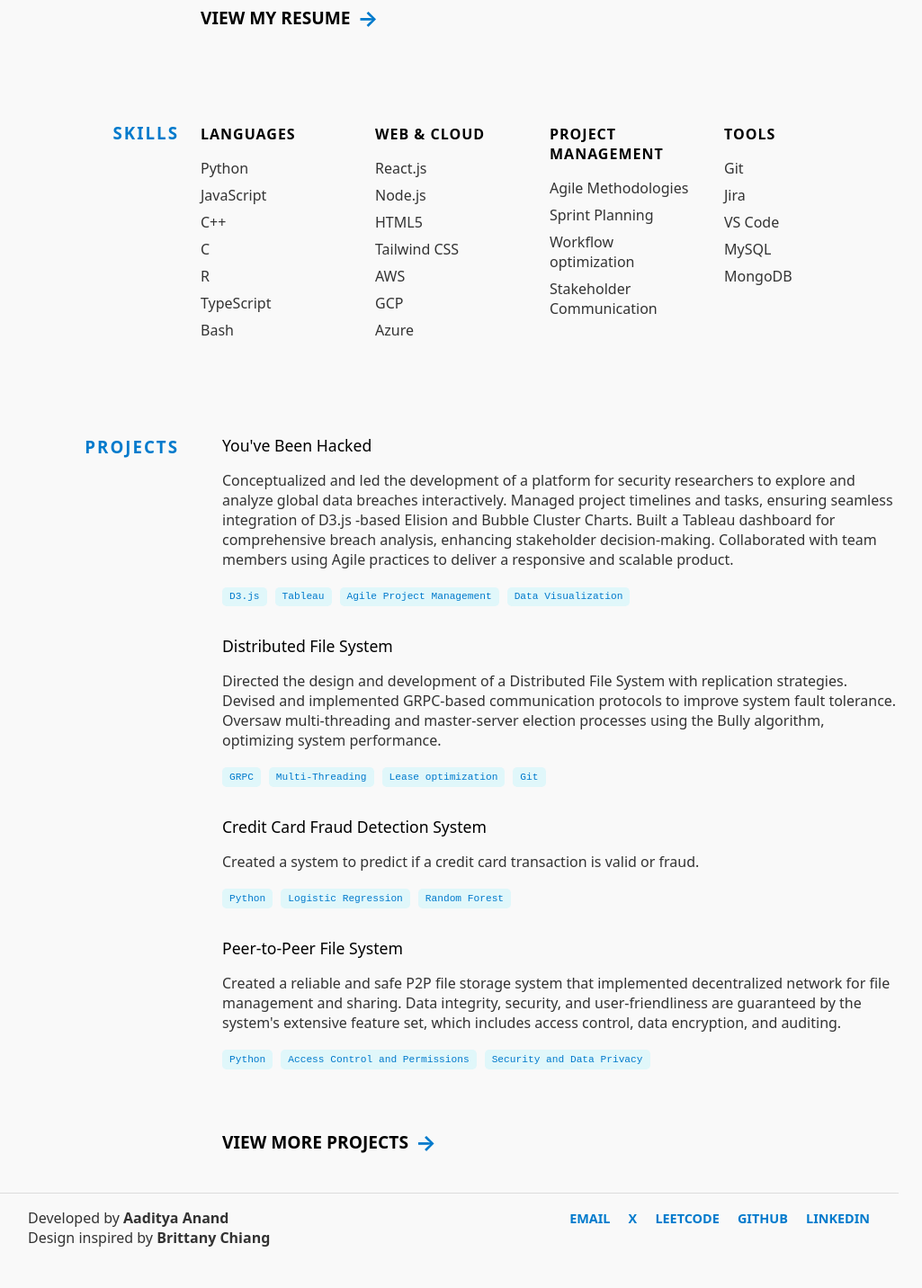
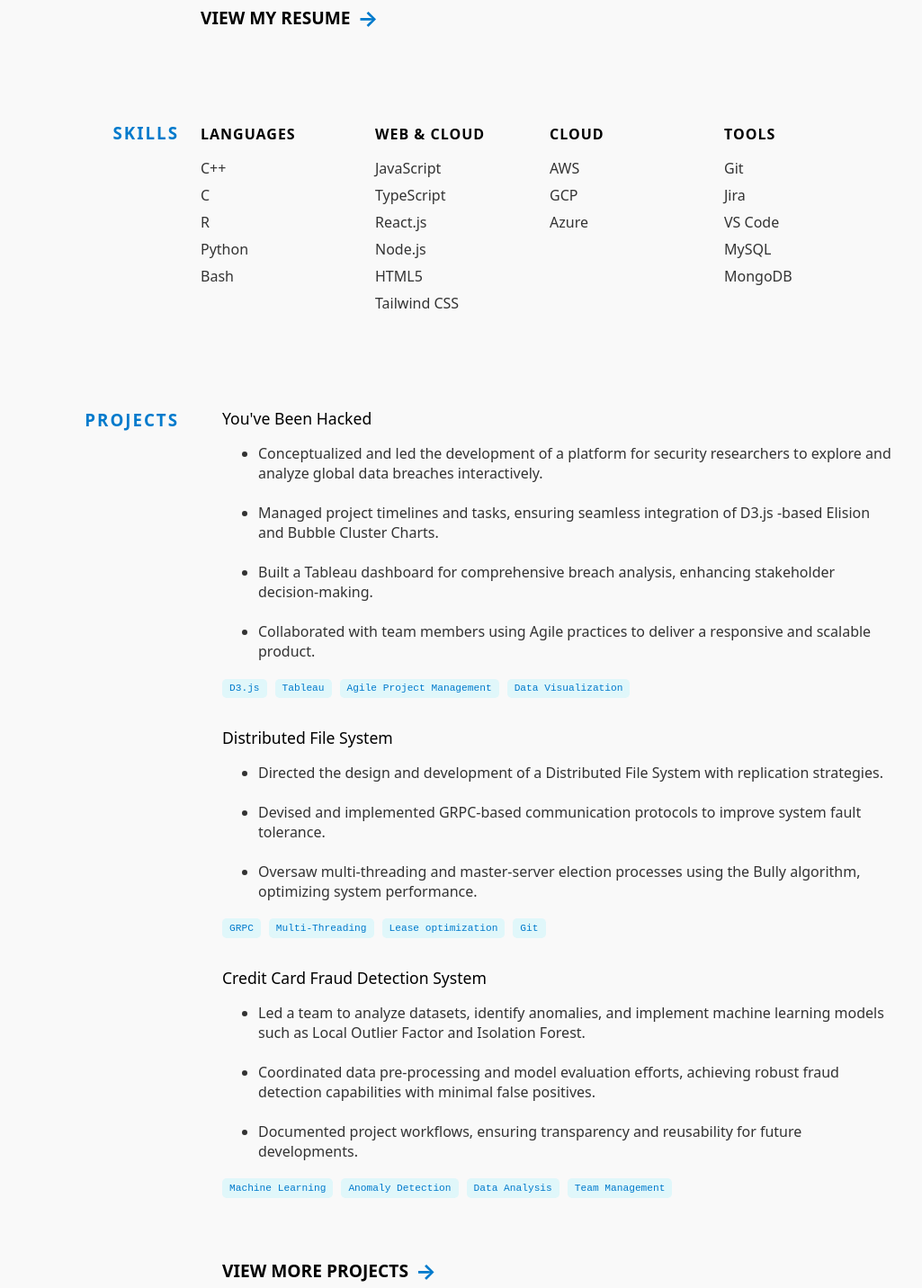
Before and after one commit to AadityaAnand/version1, a plain HTML site: page index.html in a window 1280 px wide. Shown: the part 1292-2724 px from the top of the page at 90% size, without its empty margins (141-1166 px from the left). Drawn offline with Linux system fonts and the light colour scheme.

Commit message:
Add files via upload

```diff
--- a/index.html
+++ b/index.html
@@ -105,34 +105,30 @@
                 <div class="skills-category">
                     <h4>Languages</h4>
                     <ul>
-                        <li>Python</li>
-                        <li>JavaScript</li>
                         <li>C++</li>
                         <li>C</li>
                         <li>R</li>
-                        <li>TypeScript</li>
+                        <li>Python</li>
                         <li>Bash</li>
                     </ul>
                 </div>
                 <div class="skills-category">
                     <h4>Web & Cloud</h4>
                     <ul>
+                        <li>JavaScript</li>
+                        <li>TypeScript</li>
                         <li>React.js</li>
                         <li>Node.js</li>
                         <li>HTML5</li>
                         <li>Tailwind CSS</li>
+                    </ul>
+                </div>
+                <div class="skills-category">
+                    <h4>Cloud</h4>
+                    <ul>
                         <li>AWS</li>
                         <li>GCP</li>
                         <li>Azure</li>
-                    </ul>
-                </div>
-                <div class="skills-category">
-                    <h4>Project Management</h4>
-                    <ul>
-                        <li>Agile Methodologies</li>
-                        <li>Sprint Planning</li>
-                        <li>Workflow optimization</li>
-                        <li>Stakeholder Communication</li>
                     </ul>
                 </div>
                 <div class="skills-category">
@@ -154,7 +150,15 @@
                 <div class="project-item">
                     <a href="https://theb0ss37.github.io/data-vis-website-team7/" class="project-title">You've Been
                         Hacked</a>
-                    <p>Conceptualized and led the development of a platform for security researchers to explore and analyze global data breaches interactively. Managed project timelines and tasks, ensuring seamless integration of D3.js -based Elision and Bubble Cluster Charts. Built a Tableau dashboard for comprehensive breach analysis, enhancing stakeholder decision-making. Collaborated with team members using Agile practices to deliver a responsive and scalable product.</p>
+                    <p><ul>
+                        <li>Conceptualized and led the development of a platform for security researchers to explore and analyze global data breaches interactively.</li>
+                        <br>
+                        <li >Managed project timelines and tasks, ensuring seamless integration of D3.js -based Elision and Bubble Cluster Charts. </li>
+                        <br>
+                        <li>Built a Tableau dashboard for comprehensive breach analysis, enhancing stakeholder decision-making. </li>
+                        <br>
+                        <li>Collaborated with team members using Agile practices to deliver a responsive and scalable product. </li>
+                    </ul></p>
                     <div class="project-tags">
                         <span>D3.js</span>
                         <span>Tableau</span>
@@ -163,11 +167,15 @@
                     </div>
                 </div>
                 <div class="project-item">
-                    <a href="https://github.com/AadityaAnand/OS-Project-DFS" class="project-title">Distributed File
-                        System</a>
-                    <p>Directed the design and development of a Distributed File System with replication strategies. Devised and implemented GRPC-based communication protocols to improve system fault tolerance. Oversaw multi-threading and master-server election processes using the Bully algorithm, optimizing system
-                        performance.</p>
-                    <div class="project-tags">
+                    <a href="https://github.com/AadityaAnand/OS-Project-DFS" class="project-title">Distributed File System</a>
+            <p><ul>
+                <li>Directed the design and development of a Distributed File System with replication strategies.</li>
+                <br>
+                <li >Devised and implemented GRPC-based communication protocols to improve system fault tolerance. </li>
+                <br>
+                <li>Oversaw multi-threading and master-server election processes using the Bully algorithm, optimizing system performance. </li>
+            </ul></p>
+                <div class="project-tags">
                         <span>GRPC</span>
                         <span>Multi-Threading</span>
                         <span>Lease optimization</span>
@@ -177,26 +185,21 @@
                 <div class="project-item">
                     <a href="https://github.com/arcaneAB/fraud-detection-project" class="project-title">Credit Card
                         Fraud Detection System</a>
-                    <p>Created a system to predict if a credit card transaction is valid or fraud.</p>
+                        <p><ul>
+                            <li>Led a team to analyze datasets, identify anomalies, and implement machine learning models such as Local Outlier Factor and Isolation Forest.</li>
+                            <br>
+                            <li>Coordinated data pre-processing and model evaluation efforts, achieving robust fraud detection capabilities with minimal false positives.</li>
+                            <br>
+                            <li>Documented project workflows, ensuring transparency and reusability for future developments. </li>
+                        </ul></p>
                     <div class="project-tags">
-                        <span>Python</span>
-                        <span>Logistic Regression</span>
-                        <span>Random Forest</span>
+                        <span>Machine Learning</span>
+                        <span>Anomaly Detection</span>
+                        <span>Data Analysis</span>
+                        <span>Team Management</span>
                     </div>
                 </div>
-                <div class="project-item">
-                    <a href="https://github.com/maheshdrago/PCS-Project-TEAM-5" class="project-title">Peer-to-Peer File
-                        System</a>
-                    <p>Created a reliable and safe P2P file storage system that implemented decentralized network for
-                        file management and sharing. Data integrity, security, and user-friendliness are guaranteed by
-                        the system's extensive feature set, which includes access control, data encryption, and
-                        auditing.</p>
-                    <div class="project-tags">
-                        <span>Python</span>
-                        <span>Access Control and Permissions</span>
-                        <span>Security and Data Privacy</span>
-                    </div>
-                </div>
+
                 <div class="resume-link">
                     <a href="https://github.com/AadityaAnand" target="_blank">View More Projects <span
                             class="arrow">→</span></a>
@@ -211,7 +214,6 @@
                 </div>
                 <div class="right">
                     <a href="mailto:aadityaanand271@gmail.com">EMAIL</a>
-                    <a href="https://x.com/AadityaaAnand8">X</a>
                     <a href="https://leetcode.com/u/aadityaanand271/">LEETCODE</a>
                     <a href="https://github.com/AadityaAnand">GITHUB</a>
                     <a href="https://www.linkedin.com/in/aadityaanand29/">LINKEDIN</a>
```
